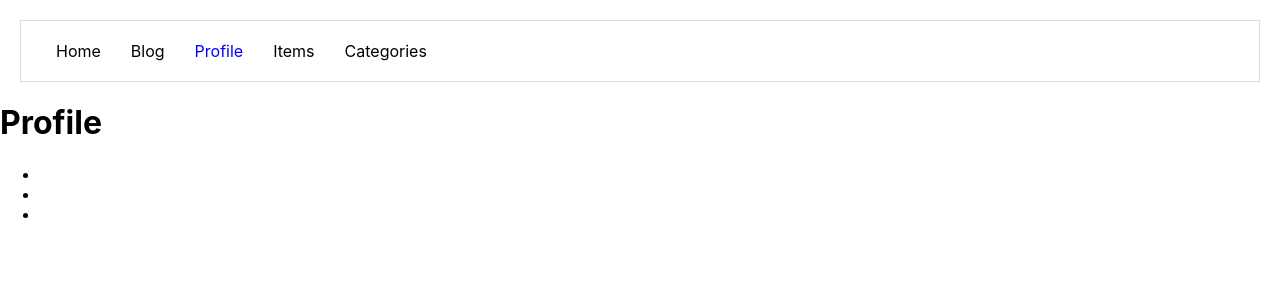
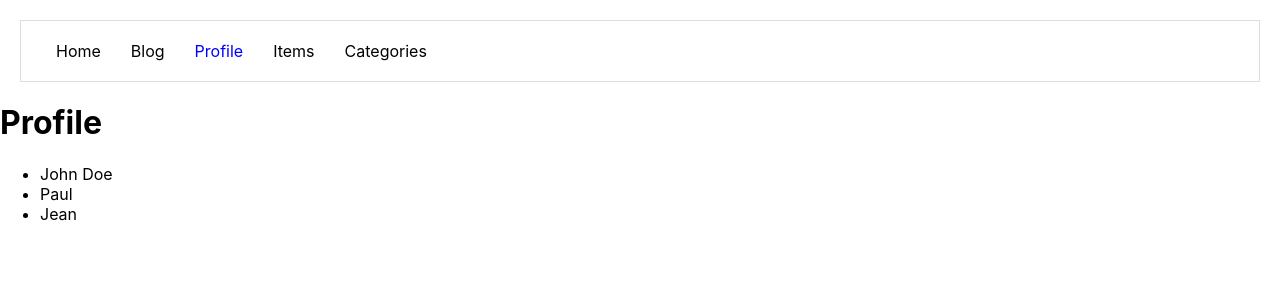
Before and after one commit to ClaveauAlex/understand-nextjs, a Next.js app: page /profile in a window 1280 px wide. Shown: the top 300 px of the page. Built offline with nearby package versions, Linux system fonts and the light colour scheme.

Commit message:
Routes dynamiques avec getServerSideProps

```diff
--- a/pages/profile.js
+++ b/pages/profile.js
@@ -19,9 +19,9 @@ const Profile = () => {
         <Layout>
             <h1>Profile</h1>
             <ul>
-                <NameLink name={"John Doe"} />
-                <NameLink name={"Paul"} />
-                <NameLink name={"Jean"} />
+                <NameLink nom="John Doe" />
+                <NameLink nom="Paul" />
+                <NameLink nom="Jean" />
             </ul>
             <h1>{router.query.nom}</h1>
         </Layout>
```
Also changed, not shown: pages/index.js (+7 -4 lines), pages/region/[code].js (added, +25 -0 lines).
